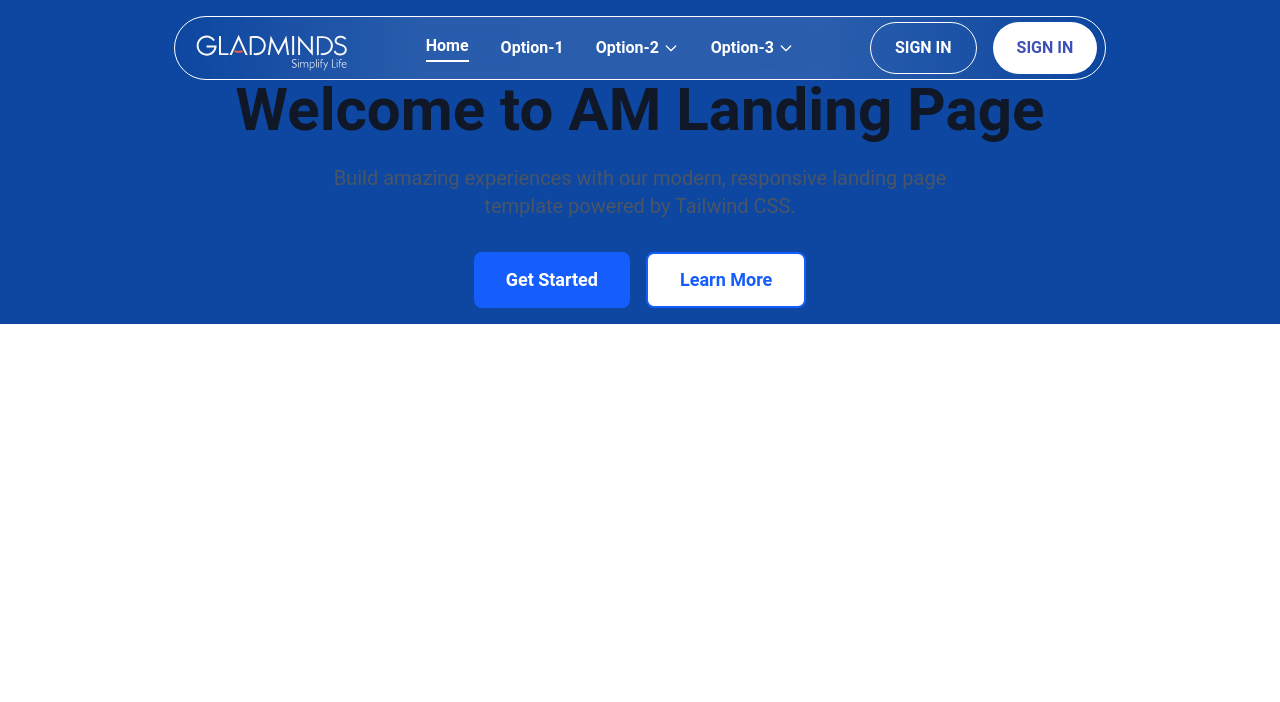
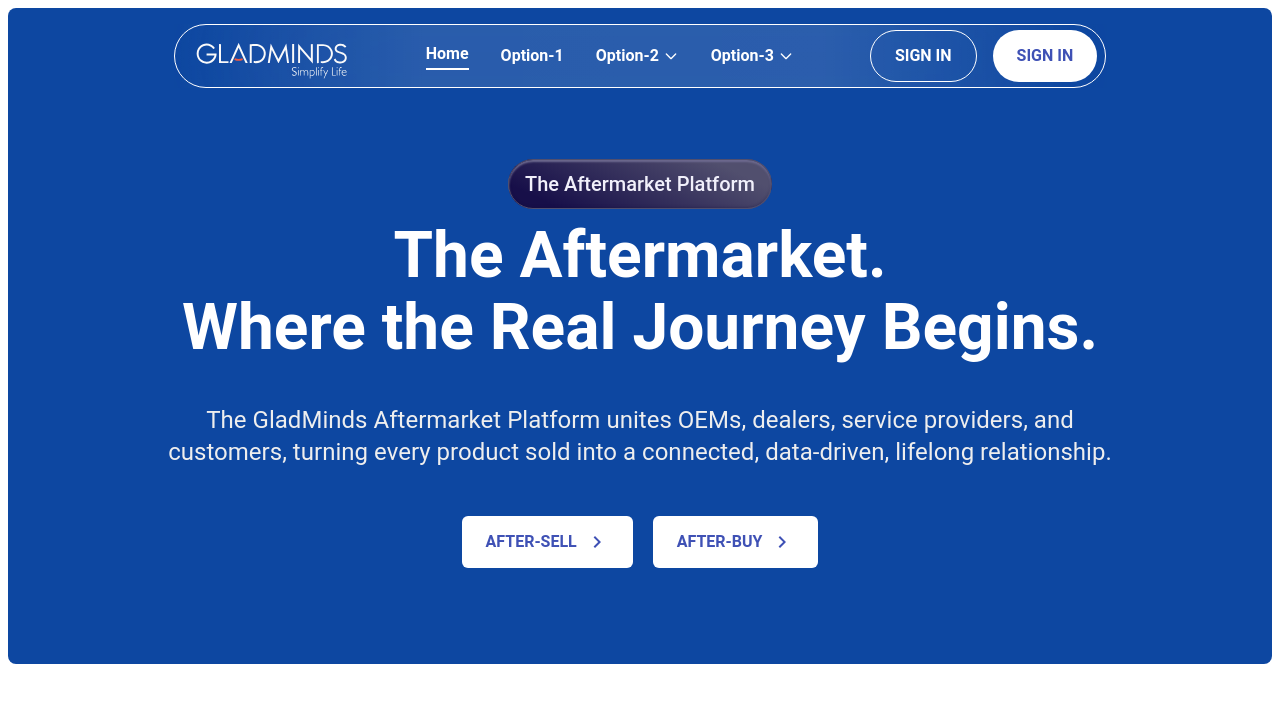
Before and after one commit to Sanjeev-98/am_landing_page, a website: page index.html in a window 1280 px wide. Drawn offline with Linux system fonts and the light colour scheme.

Commit message:
Section-1:WIP

```diff
--- a/index.html
+++ b/index.html
@@ -20,28 +20,64 @@
     <div id="navigation-placeholder" class="md:hidden"></div>
 
     <!-- Hero Section -->
-    <section class=" px-6 py-4" style="background-image: url('assets/bg/section_1.svg');">
-        <!-- Navigation Placeholder for Desktop (inside hero) -->
-        <div id="navigation-placeholder" class="hidden md:block"></div>
-      <div class="text-center container mx-auto">
-        <h1 class="text-5xl md:text-6xl font-bold text-gray-900 mb-6">
-          Welcome to AM Landing Page
+    <section
+      class="px-6 py-4 mx-2 mt-2 rounded-lg md:rounded-lg"
+      style="background-image: url('assets/bg/section_1.svg')"
+    >
+      <!-- Navigation Placeholder for Desktop (inside hero) -->
+      <div id="navigation-placeholder" class="hidden md:block"></div>
+      <div class="text-center container mx-auto my-7 md:my-20 bg-line">
+        <span
+          class="px-4 py-2 md:py-3 text-[14px] md:text-[20px] text-[#F1F0FB] font-medium leading-[32px] rounded-full border border-[0.5px] border-[#514F6E]"
+          style="
+            background: linear-gradient(206deg, #514f6e 16.3%, #170f49 86.48%);
+            box-shadow: 0 -1px 2.5px 0 rgba(15, 12, 51, 0.25) inset,
+              0 2px 2px 0 #706c91 inset;
+          "
+          >The Aftermarket Platform</span
+        >
+        <h1
+          class="text-center mt-5 mb-3 md:mb-10 text-white text-[24px] md:text-[64px] font-medium md:font-bold leading-[32px] md:leading-[72px]"
+        >
+          The Aftermarket. <br />
+          Where the Real Journey Begins.
         </h1>
-        <p class="text-xl text-gray-600 mb-8 max-w-2xl mx-auto">
-          Build amazing experiences with our modern, responsive landing page
-          template powered by Tailwind CSS.
-        </p>
-        <div class="flex justify-center gap-4">
-          <button
-            class="bg-blue-600 text-white px-8 py-3 rounded-lg hover:bg-blue-700 transition text-lg font-semibold"
+        <div class="flex justify-center mb-9 md:mb-12">
+          <p
+            class="text-[#EEE] text-center leading-[28px] md:leading-[32px] md:text-[24px] tracking-[0.024px] max-w-[950px]"
           >
-            Get Started
-          </button>
-          <button
-            class="bg-white text-blue-600 px-8 py-3 rounded-lg border-2 border-blue-600 hover:bg-blue-50 transition text-lg font-semibold"
+            The GladMinds Aftermarket Platform unites OEMs, dealers, service
+            providers, and customers, turning every product sold into a
+            connected, data-driven, lifelong relationship.
+          </p>
+        </div>
+        <div class="block md:flex justify-center gap-4 md:gap-5">
+          <!-- btn-1 -->
+          <div
+            class="block flex justify-center rounded-md gap-2 h-13 px-6 bg-[#FFF] mb-4 md:mb-0"
           >
-            Learn More
-          </button>
+            <a href="https://aftersell.gladminds.co/" target="_blank" class="content-center">
+              <div class="flex gap-2 text-[#3F51B5] font-bold">
+                AFTER-SELL
+                <span>
+                  <img src="assets/icons/chevron_right.svg" alt="Right arrow"
+                /></span>
+              </div>
+            </a>
+          </div>
+          <!-- btn-2 -->
+          <div
+            class="block flex justify-center rounded-md gap-2 h-13 px-6 bg-[#FFF]"
+          >
+            <a href="https://afterbuy.care/" target="_blank" class="content-center">
+              <div class="flex gap-2 text-[#3F51B5] font-bold">
+                AFTER-BUY
+                <span>
+                  <img src="assets/icons/chevron_right.svg" alt="Right arrow"
+                /></span>
+              </div>
+            </a>
+          </div>
         </div>
       </div>
     </section>
```
Also changed, not shown: assets/icons/chevron_right.svg (added), src/output.css.
